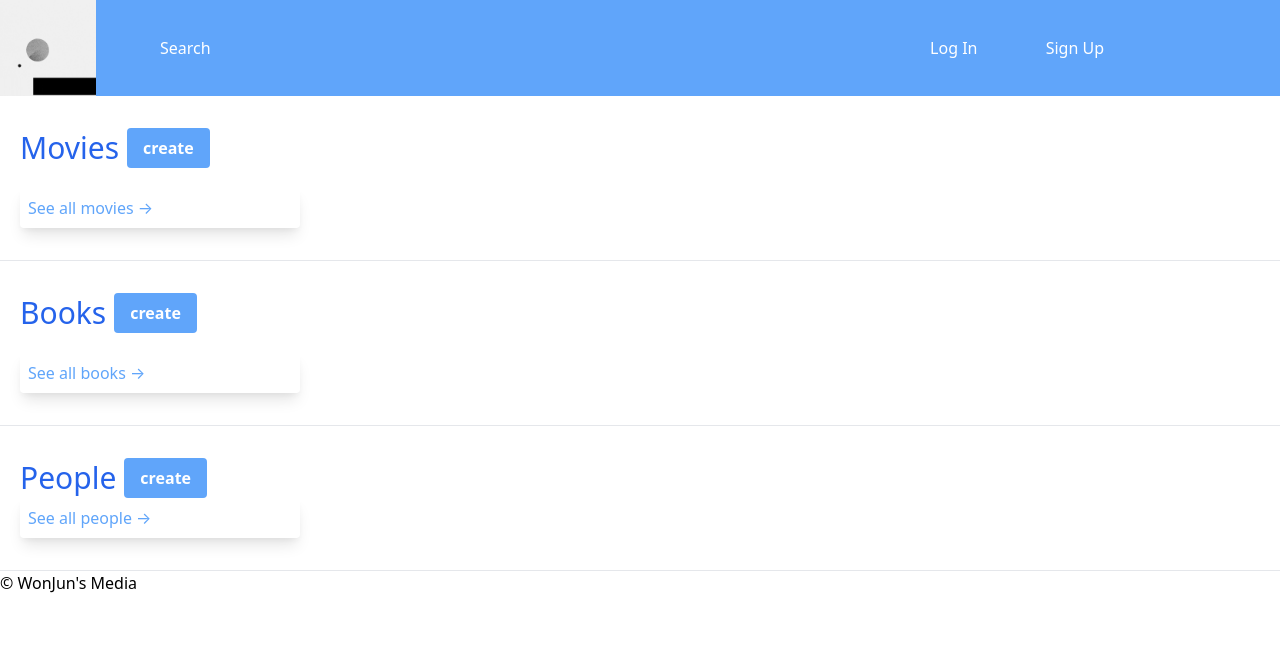
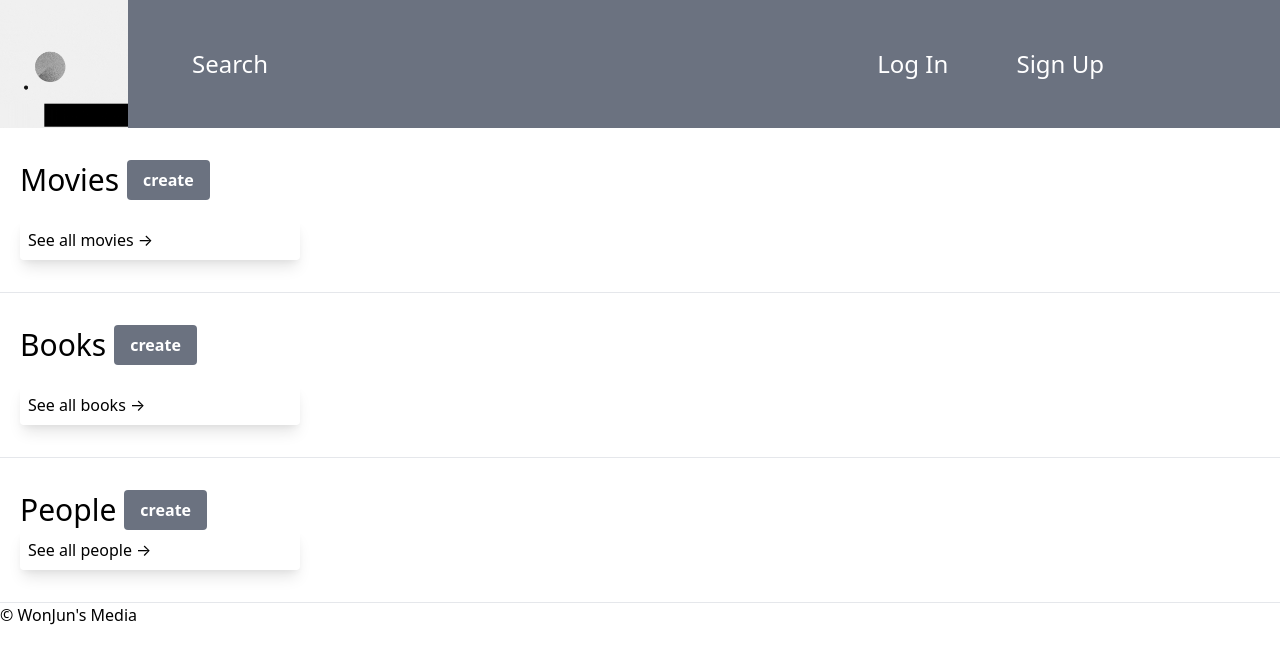
Before and after one commit to netsus/movie_book_service, a Django app: page / in a window 1280 px wide. Shown: the top 664 px of the page. Run offline with Django 3.2, Linux system fonts and the light colour scheme; data that the repository does not hold is empty.

Commit message:
Change Design

```diff
--- a/templates/home.html
+++ b/templates/home.html
@@ -7,15 +7,15 @@
 {% block content %}
 <div class="my-8 px-5">
   <div class="flex items-center">
-	<h2 class="text-3xl text-blue-600">Movies</h2>
-  <a class="bg-blue-400 hover:bg-blue-600 text-white font-bold ml-2 py-2 px-4 rounded" href="{% url 'movies:create' %}">create</a>
+	<h2 class="text-3xl text-black-600">Movies</h2>
+  <a class="bg-gray-500 hover:bg-gray-600 text-white font-bold ml-2 py-2 px-4 rounded" href="{% url 'movies:create' %}">create</a>
   </div>
   <div class="grid mt-5 grid-cols-4 gap-10">
 	{% for movie in movies %}
     {% include "mixins/movie.html" with movie=movie %}
 	{% endfor %}
   <div class=" rounded shadow-lg p-2">
-	<a class="text-blue-400" href="{% url 'movies:movies' %}">See all movies &rarr;</a>
+	<a class="text-black-400" href="{% url 'movies:movies' %}">See all movies &rarr;</a>
   </div>
   </div>
 </div>
@@ -23,15 +23,15 @@
 
 <div class="my-8 px-5">
   <div class="flex items-center">
-  <h2 class="text-3xl text-blue-600">Books</h2>
-  <a class="bg-blue-400 hover:bg-blue-600 text-white font-bold ml-2 py-2 px-4 rounded" href="{% url 'books:create' %}">create</a>
+  <h2 class="text-3xl text-black-600">Books</h2>
+  <a class="bg-gray-500 hover:bg-gray-600 text-white font-bold ml-2 py-2 px-4 rounded" href="{% url 'books:create' %}">create</a>
   </div>
   <div class="grid mt-5 grid-cols-4 gap-10">
 	{% for book in books %}
     {% include "mixins/book.html" with book=book %}
 	{% endfor %}
   <div class=" rounded shadow-lg p-2">
-	<a class="text-blue-400" href="{% url 'books:books' %}">See all books &rarr;</a>
+	<a class="text-black-400" href="{% url 'books:books' %}">See all books &rarr;</a>
   </div>
   </div>
 </div>
@@ -39,15 +39,15 @@
 
 <div class="my-8 px-5">
   <div class="flex items-center">
-	<h2 class="text-3xl text-blue-600">People</h2>
-  <a class="bg-blue-400 hover:bg-blue-600 text-white font-bold ml-2 py-2 px-4 rounded" href="{% url 'people:create' %}">create</a>
+	<h2 class="text-3xl text-black-600">People</h2>
+  <a class="bg-gray-500 hover:bg-gray-600 text-white font-bold ml-2 py-2 px-4 rounded" href="{% url 'people:create' %}">create</a>
   </div>
   <div class="grid grid-cols-4 gap-10">
 	{% for person in people %}
 	  {% include "mixins/person.html" with person=person %}
 	{% endfor %}
   <div class=" rounded shadow-lg p-2">
-	<a class="text-blue-400" href="{% url 'people:people' %}">See all people &rarr;</a>
+	<a class="text-black-400" href="{% url 'people:people' %}">See all people &rarr;</a>
   </div>
   </div>
 </div>
--- a/templates/partials/header.html
+++ b/templates/partials/header.html
@@ -1,18 +1,18 @@
 {% load static i18n %}
-<header class="flex justify-between items-center bg-blue-400 w-full text-white">
+<header class="flex justify-between items-center bg-gray-500 w-full h-32 text-white">
   <div class="flex items-center">
-    <a class="w-24" href="{% url 'core:home' %}">
-      <img class ="w-28px" src="{% static 'img/WJ_MEDIA.gif' %}" alt=""/>
+    <a class="w-32" href="{% url 'core:home' %}">
+      <img class ="w-32" src="{% static 'img/WJ_MEDIA.gif' %}" alt=""/>
     </a>
-    <a class="pl-16" href="{% url 'core:search' %}">Search</a>
+    <a class="pl-16 text-2xl" href="{% url 'core:search' %}">Search</a>
   </div>
     <div class="pr-28">
       {% if user.is_authenticated %}
-        <a class="pr-16" href="{% url 'users:logout' %}">Log Out</a>
-        <a class="pr-16" href="{% url 'users:profile' user.pk %}">My Profile</a>
+        <a class="pr-16 text-2xl" href="{% url 'users:logout' %}">Log Out</a>
+        <a class="pr-16 text-2xl" href="{% url 'users:profile' user.pk %}">My Profile</a>
       {% else %}
-        <a class="pr-16" href="{% url 'users:login' %}">Log In</a>
-        <a class="pr-16" href="{% url 'users:signup' %}">Sign Up</a>
+        <a class="pr-16 text-2xl" href="{% url 'users:login' %}">Log In</a>
+        <a class="pr-16 text-2xl" href="{% url 'users:signup' %}">Sign Up</a>
       {% endif %}
     </div>
   </header>
```
